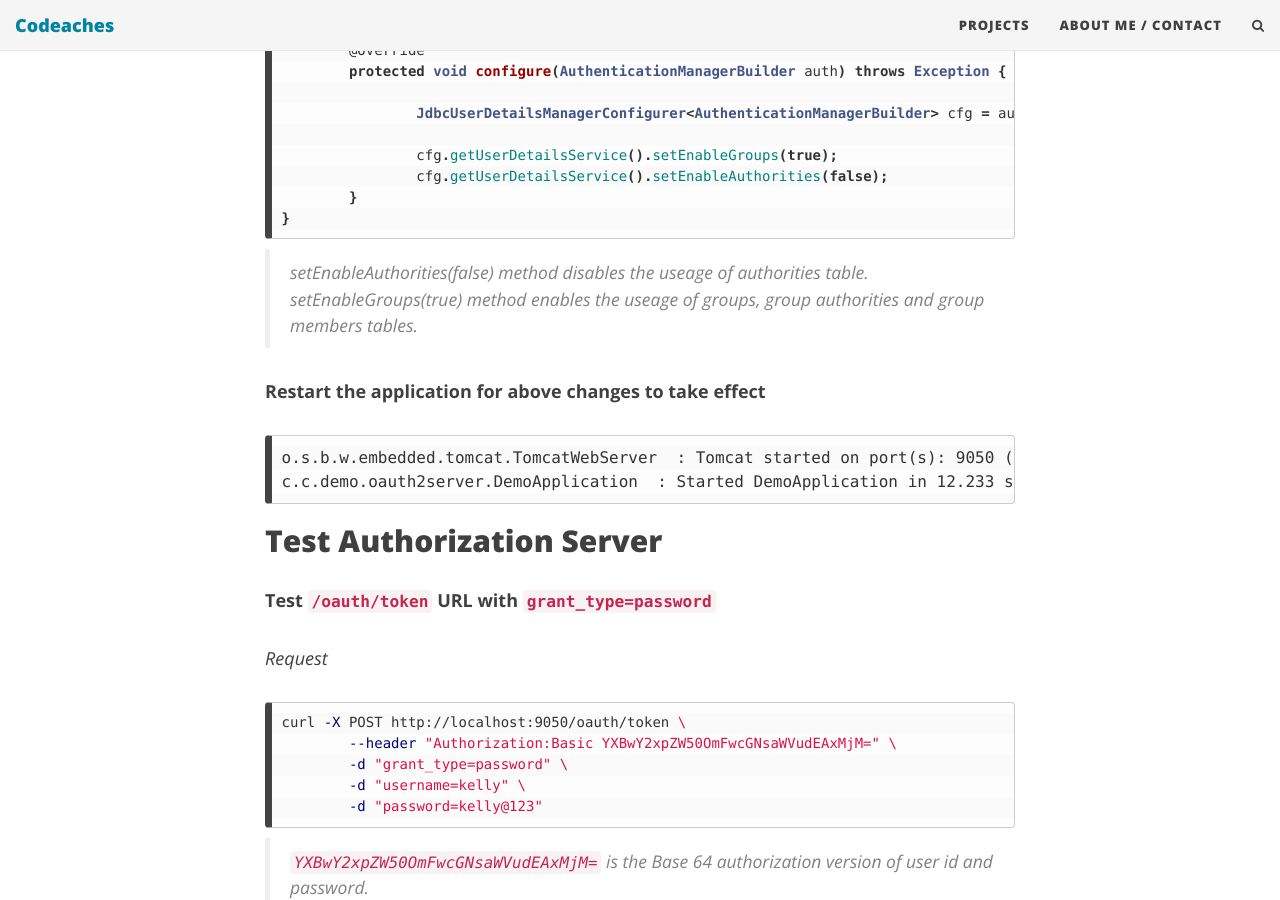
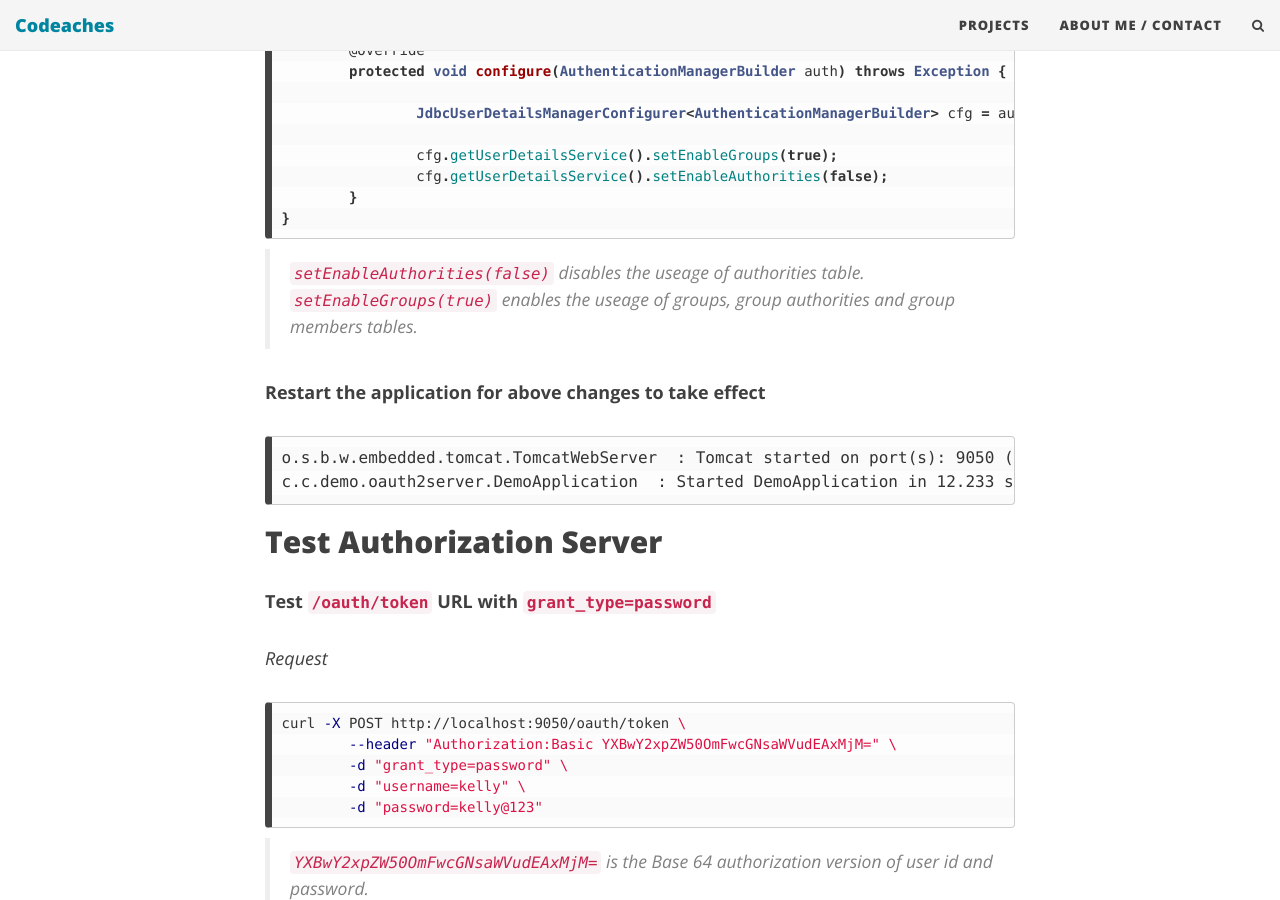
Before and after one commit to codeaches/codeaches.github.io, a Jekyll site: the page built from _posts/2018-12-20-Spring Boot-OAuth2 and Resource Server setup.md, in a window 1280 px wide and 900 px high, scrolled down 8550 px. Built offline with Jekyll 4.4.1, drawn with Linux system fonts in a browser that asks for light colours; nearby versions of some CDN libraries; comment, search, counter and statistics services are not loaded.

Commit message:
no message

````diff
--- a/_posts/2018-12-20-Spring Boot-OAuth2 and Resource Server setup.md
+++ b/_posts/2018-12-20-Spring Boot-OAuth2 and Resource Server setup.md
@@ -328,8 +328,8 @@ public class UserSecurityConfig extends WebSecurityConfigurerAdapter {
 	}
 }
 ```
-> setEnableAuthorities(false) method disables the useage of authorities table.
-> setEnableGroups(true) method enables the useage of groups, group authorities and group members tables.
+> `setEnableAuthorities(false)` disables the useage of authorities table.
+> `setEnableGroups(true)` enables the useage of groups, group authorities and group members tables.
 
 **Restart the application for above changes to take effect**
 
````
